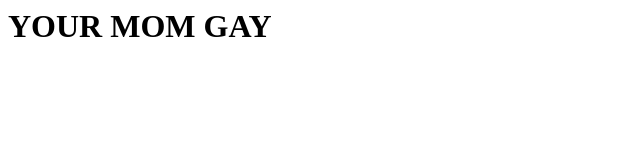
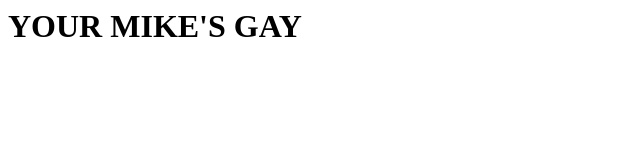
Before and after one commit to FukigenDEV/Test, a plain HTML site: page index.html in a window 1280 px wide. Shown: the whole page, without its empty margins (0-640 px from the left). Drawn offline with Linux system fonts and the light colour scheme.

Commit message:
Update index.html

```diff
--- a/index.html
+++ b/index.html
@@ -3,6 +3,6 @@
 <title>FUCK</title>
 </head>
 <body>
-<h1>YOUR MOM GAY</h1>
+<h1>YOUR MIKE'S GAY</h1>
 </body>
 </html>
```
